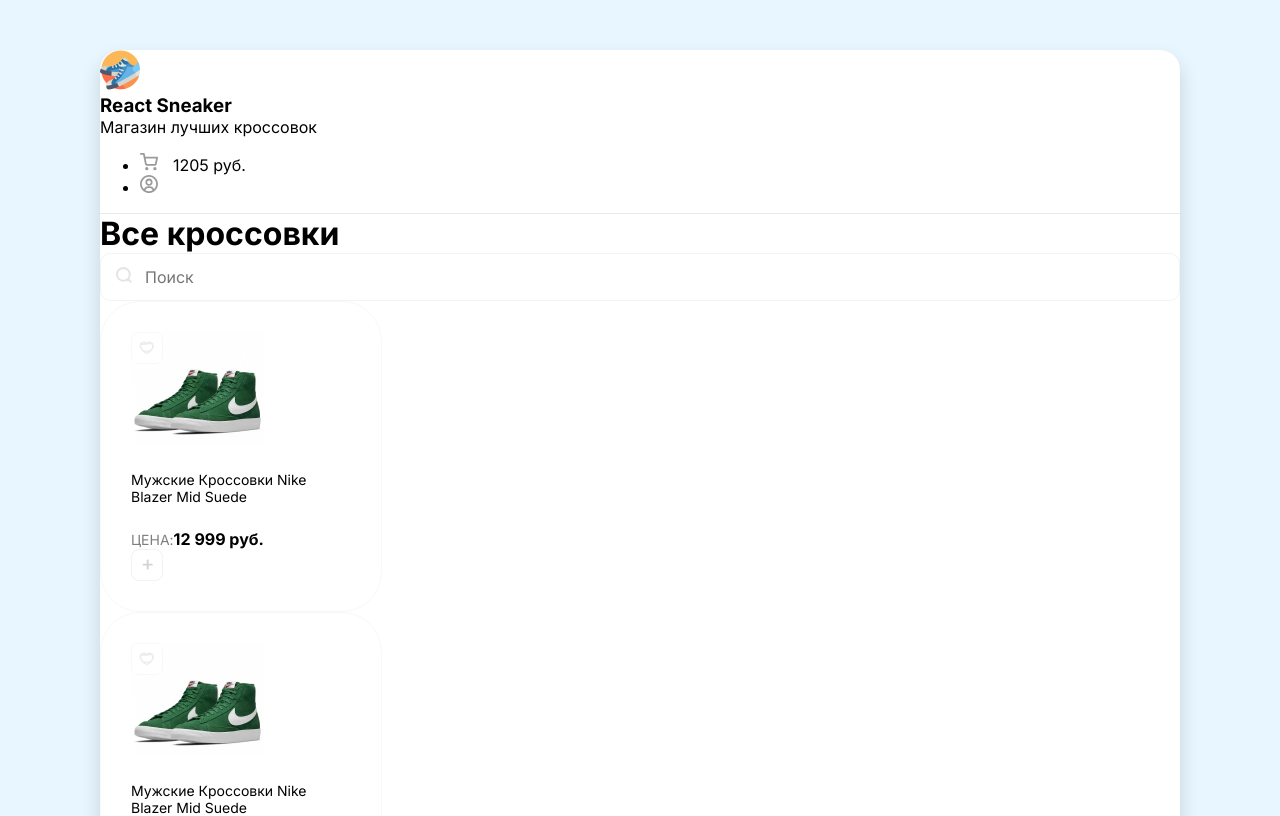
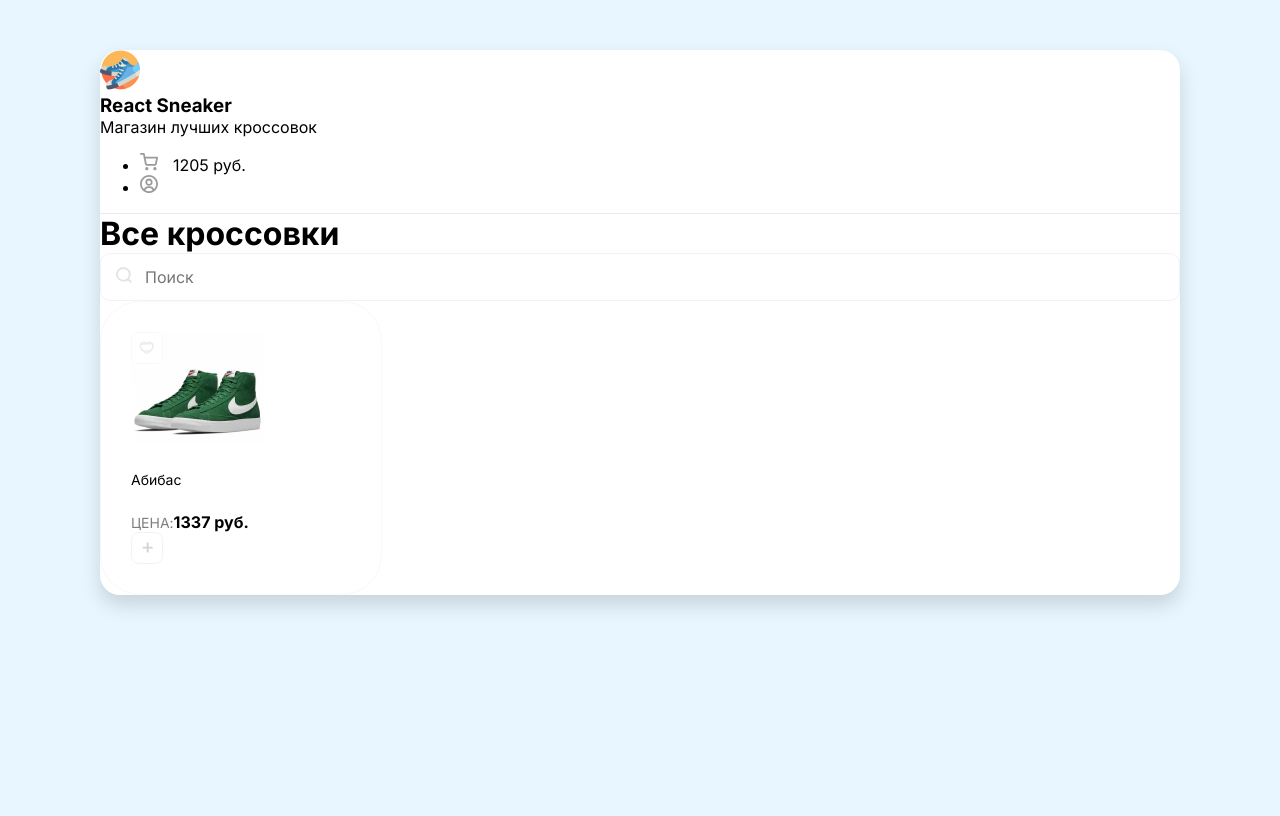
Before and after one commit to etozhesady/reacksneakers, a React (Create React App) app: page / in a window 1280 px wide. Shown: the top 816 px of the page. Built offline with nearby package versions, Linux system fonts and the light colour scheme.

Commit message:
add css modules for card component

```diff
--- a/src/App.js
+++ b/src/App.js
@@ -18,10 +18,11 @@
           </div>
         </div>
         <div className="d-flex">
-          <Card />
-          <Card />
-          <Card />
-          <Card />
+          <Card
+            title="Абибас"
+            price="1337"
+            imageUrl="/img/sneakers/1.jpg"
+          />
 
         </div>
 
--- /dev/null
+++ b/src/components/Card/Card.module.scss
@@ -0,0 +1,33 @@
+.card {
+  border: 1px solid #f8f8f8;
+  padding: 30px;
+  width: 220px;
+  border-radius: 40px;
+  margin-right: 30px;
+  transition: box-shadow 0.2s ease-in-out, transform 0.2s ease-in-out;
+
+  &:hover {
+    box-shadow: 0px 20px 30px rgba(0, 0, 0, 0.07);
+    transform: translateY(-5px);
+  }
+
+  .favorite {
+    position: absolute;
+    cursor: pointer;
+  }
+
+  span {
+    font-size: 14px;
+    opacity: 0.5;
+    text-transform: uppercase;
+  }
+
+  b {
+    font-style: 13px;
+  }
+
+  h5 {
+    font-weight: 400;
+    font-size: 14px;
+  }
+}
--- a/src/components/Card.js
+++ b/src/components/Card/index.js
@@ -1,15 +1,17 @@
-function Card() {
+import cardStyles from './Card.module.scss'
+
+function Card(props) {
     return (
-        <div className="card">
-            <div className="favorite">
+        <div className={cardStyles.card}>
+            <div className={cardStyles.favorite}>
                 <img src="/img/unliked.svg" alt="Unliked" />
             </div>
-            <img width={133} height={112} src="/img/sneakers/1.jpg" alt="Sneakers" />
-            <h5>Мужские Кроссовки Nike Blazer Mid Suede</h5>
+            <img width={133} height={112} src={props.imageUrl} alt="Sneakers" />
+            <h5>{props.title}</h5>
             <div className="d-flex justify-between align-center">
                 <div className="d-flex flex-column">
                     <span>Цена:</span>
-                    <b>12 999 руб.</b>
+                    <b>{props.price} руб.</b>
                 </div>
                 <button className="button">
                     <img width={11} height={11} src="/img/plus.svg" alt="Plus" />
--- a/src/index.scss
+++ b/src/index.scss
@@ -31,40 +31,6 @@
 .content {
   h1 {
     margin: 0;
-  }
-}
-
-.card {
-  border: 1px solid #F8F8F8;
-  padding: 30px;
-  width: 220px;
-  border-radius: 40px;
-  margin-right: 30px;
-  transition: box-shadow 0.2s ease-in-out, transform 0.2s ease-in-out;
-
-  &:hover {
-    box-shadow: 0px 20px 30px rgba(0, 0, 0, 0.07);
-    transform: translateY(-5px);
-  }
-
-  .favorite {
-    position: absolute;
-    cursor: pointer;
-  }
-
-  span {
-    font-size: 14px;
-    opacity: 0.5;
-    text-transform: uppercase;
-  }
-
-  b {
-    font-style: 13px;
-  }
-
-  h5 {
-    font-weight: 400;
-    font-size: 14px;
   }
 }
 
```
